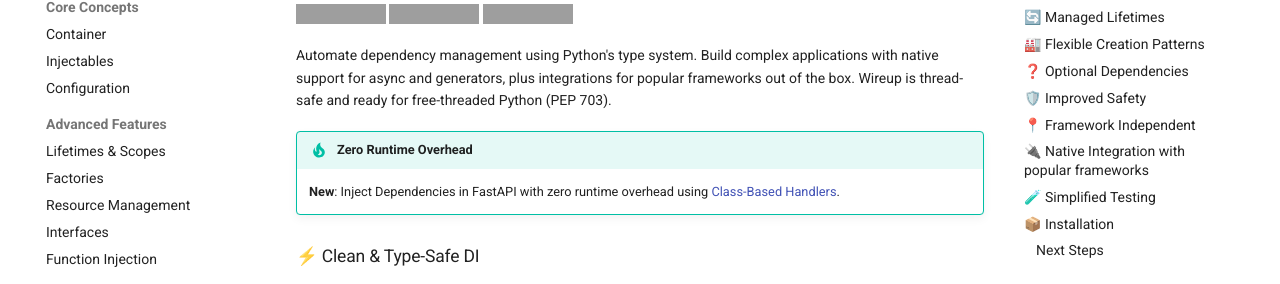
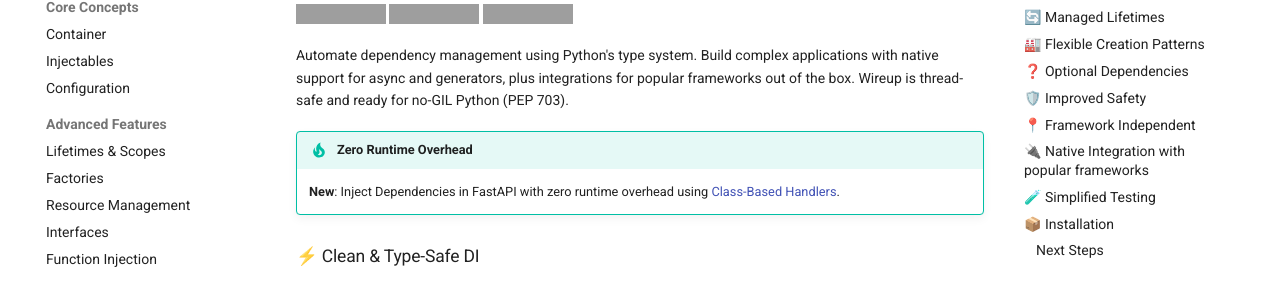
Before and after one commit to maldoinc/wireup, an MkDocs documentation site: the page built from docs/pages/index.md, in a window 1280 px wide and 900 px high, cut to the strip 250-534 px from the top of the window. Built offline with MkDocs 1.6.1 and Material for MkDocs 9.7.7, drawn with Linux system fonts in a browser that asks for light colours; comment, search, counter and statistics services are not loaded; the version menu is left out; grey boxes are pictures that could not be loaded.

Commit message:
Update readme

```diff
--- a/docs/pages/index.md
+++ b/docs/pages/index.md
@@ -5,7 +5,7 @@ Performant, concise and type-safe Dependency Injection for Python.
 [![PyPI - Version](https://img.shields.io/pypi/v/wireup)](https://pypi.org/project/wireup/)
 
 Automate dependency management using Python's type system. Build complex applications with native support for async and
-generators, plus integrations for popular frameworks out of the box. Wireup is thread-safe and ready for free-threaded
+generators, plus integrations for popular frameworks out of the box. Wireup is thread-safe and ready for no-GIL
 Python (PEP 703).
 
 !!! tip "Zero Runtime Overhead"
```
Also changed, not shown: readme.md.
